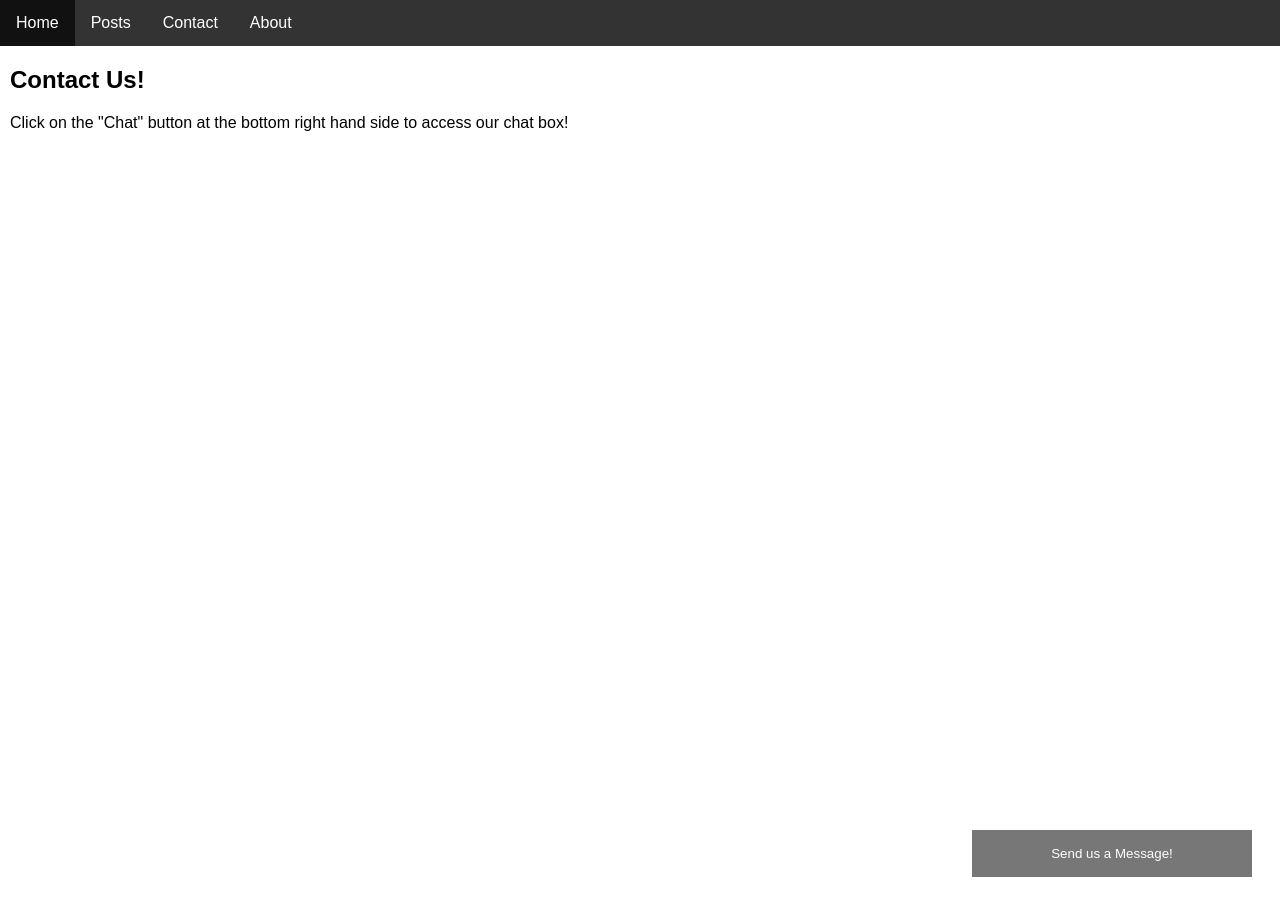
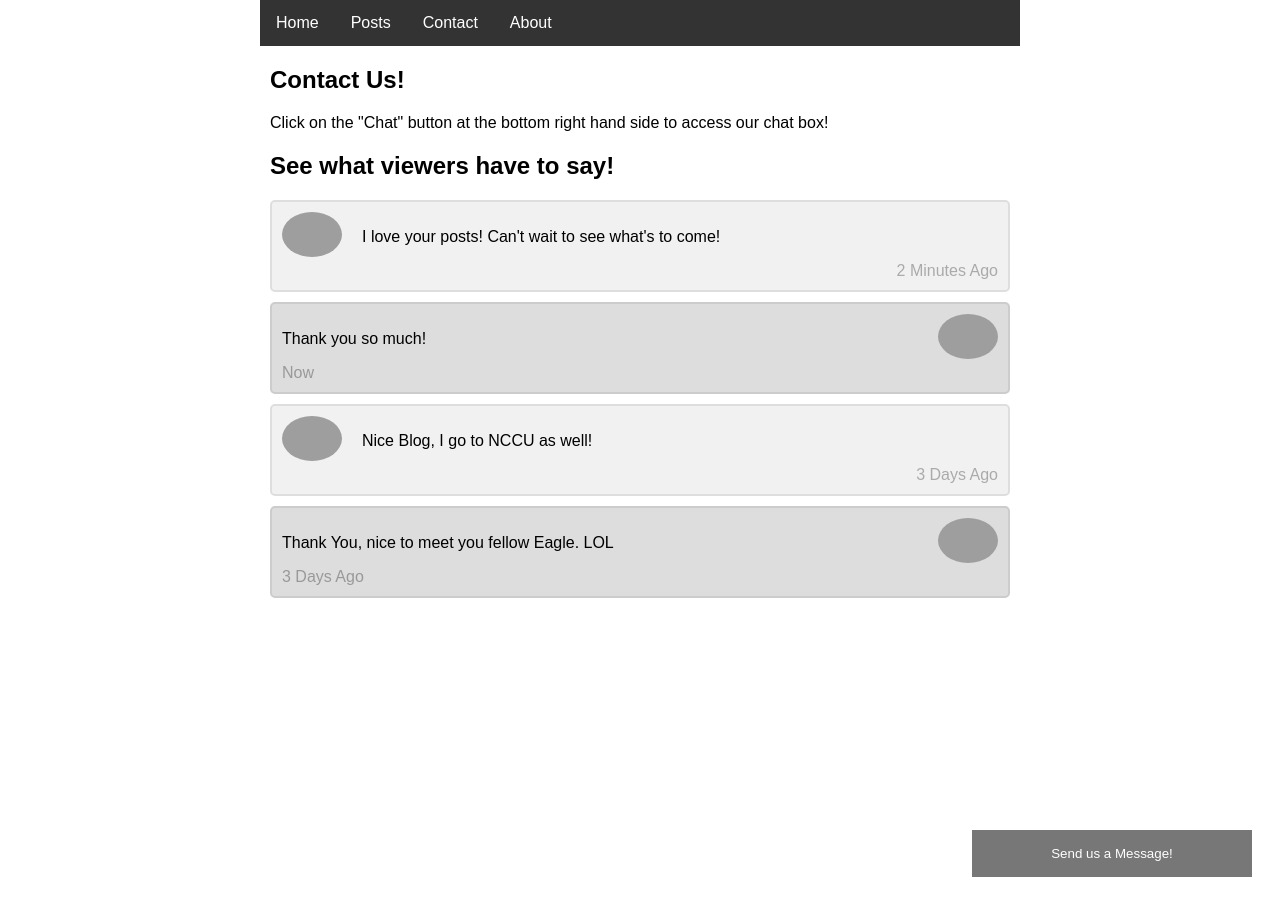
Before and after one commit to Dbryant58/blogproject, a Jekyll site: the page built from contact.html, in a window 1280 px wide. Built offline with Jekyll 4.4.1, drawn with Linux system fonts in a browser that asks for light colours; grey boxes are pictures that could not be loaded.

Commit message:
Update contact.html

```diff
--- a/contact.html
+++ b/contact.html
@@ -114,4 +114,88 @@ function closeForm() {
 </script>
 
 </body>
+
+ <head>
+<meta name="viewport" content="width=device-width, initial-scale=1">
+<style>
+body {
+  margin: 0 auto;
+  max-width: 800px;
+  padding: 0 20px;
+}
+
+.container {
+  border: 2px solid #dedede;
+  background-color: #f1f1f1;
+  border-radius: 5px;
+  padding: 10px;
+  margin: 10px 0;
+}
+
+.darker {
+  border-color: #ccc;
+  background-color: #ddd;
+}
+
+.container::after {
+  content: "";
+  clear: both;
+  display: table;
+}
+
+.container img {
+  float: left;
+  max-width: 60px;
+  width: 100%;
+  margin-right: 20px;
+  border-radius: 50%;
+}
+
+.container img.right {
+  float: right;
+  margin-left: 20px;
+  margin-right:0;
+}
+
+.time-right {
+  float: right;
+  color: #aaa;
+}
+
+.time-left {
+  float: left;
+  color: #999;
+}
+</style>
+</head>
+<body>
+
+<h2>See what viewers have to say!</h2>
+
+<div class="container">
+  <img src="/w3images/bandmember.jpg" alt="Avatar" style="width:100%;">
+  <p>I love your posts! Can't wait to see what's to come!</p>
+  <span class="time-right">2 Minutes Ago</span>
+</div>
+
+<div class="container darker">
+  <img src="/w3images/avatar_g2.jpg" alt="Avatar" class="right" style="width:100%;">
+  <p>Thank you so much!</p>
+  <span class="time-left">Now</span>
+</div>
+
+<div class="container">
+  <img src="/w3images/bandmember.jpg" alt="Avatar" style="width:100%;">
+  <p>Nice Blog, I go to NCCU as well!</p>
+  <span class="time-right">3 Days Ago</span>
+</div>
+
+<div class="container darker">
+  <img src="/w3images/avatar_g2.jpg" alt="Avatar" class="right" style="width:100%;">
+  <p>Thank You, nice to meet you fellow Eagle. LOL</p>
+  <span class="time-left">3 Days Ago</span>
+</div>
+
+</body>
+
 </html>
```
